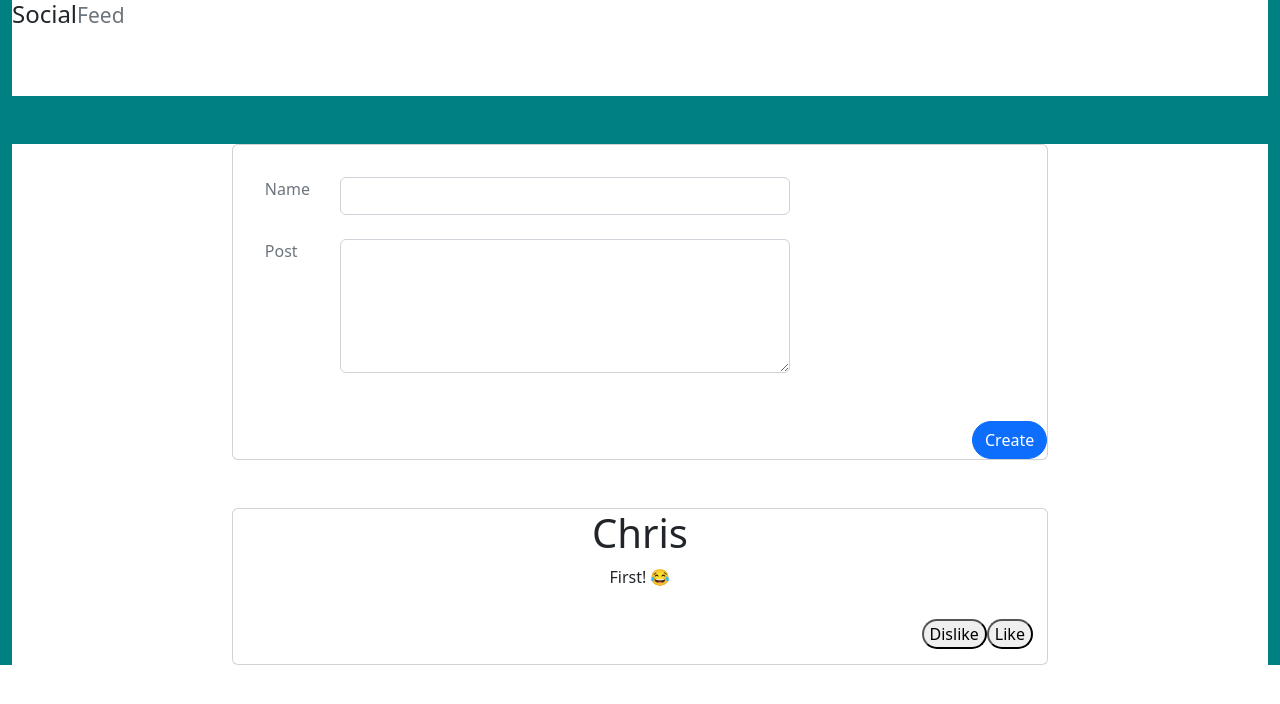
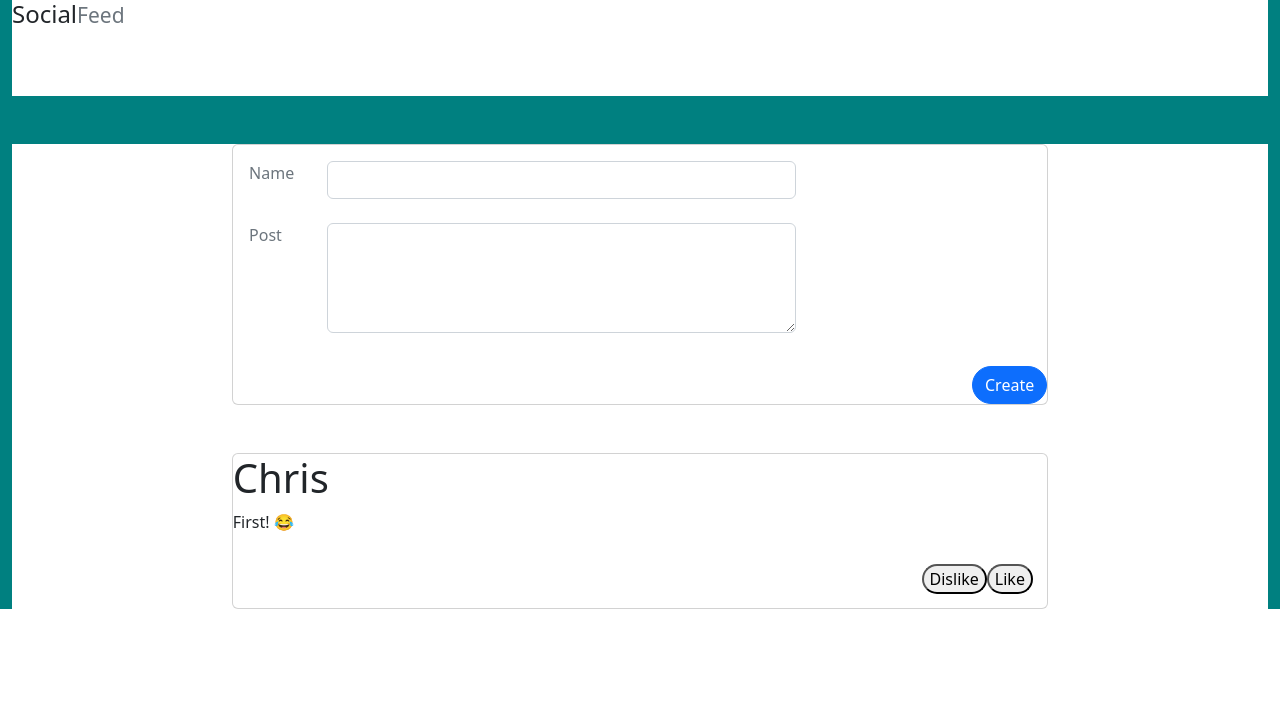
Before and after one commit to chrisbelles/social-feed, a React (Create React App) app: page / in a window 1280 px wide. Shown: the top 704 px of the page. Built offline with nearby package versions, Linux system fonts and the light colour scheme.

Commit message:
Just need to finish the background

```diff
--- a/src/App.js
+++ b/src/App.js
@@ -24,7 +24,7 @@ function App() {
       </header>
       <div>
         <body className="bg-teal">
-          <div className="border-box align-items-center justify-content-center text-center">
+          <div className="">
             <div className="card mx-auto my-5" style={{maxWidth: '65%', }}>
               <AddName addNewEntry={addNewEntry} />
             </div>
--- a/src/components/AddName.jsx
+++ b/src/components/AddName.jsx
@@ -4,7 +4,6 @@ import './AddName.css'
 const styles = {
     label:  {
         float: 'left'
-
     },
     nameInput: {
         marginLeft : '10%',
@@ -13,7 +12,6 @@ const styles = {
     postInput: {
         marginLeft : '10%',
         width : '60%',
-
     },
 }
 
@@ -33,13 +31,13 @@ const AddName = (props) => {
     }
 
     return (
-        <form onSubmit={handleSubmit} className='form-grid'>
-            <div className='form-group' style={{padding: '2em'}}>
+        <form onSubmit={handleSubmit} className='form-grid' style={{}}>
+            <div className='form-group' style={{padding: '2%'}}>
                 <label className="text-muted" style={styles.label}>Name</label>
                 <input type='name' className="form-control" style={styles.nameInput} value={name}onChange={(event) => setName(event.target.value)}/>
                 <br></br>
                 <label className="text-muted" style={styles.label}>Post</label>
-                <textarea rows="5" cols="80" type='comment' className="form-control" style={styles.postInput}value={comment}onChange={(event) => setComment(event.target.value)}/>
+                <textarea rows="4" cols="80" type='comment' className="form-control" style={styles.postInput}value={comment}onChange={(event) => setComment(event.target.value)}/>
             </div>
             <button type='submit' className="btn btn-primary" style={{'marginTop':'1em',float:"right",'border-radius': '20px'}}>Create</button>
         </form>
```
